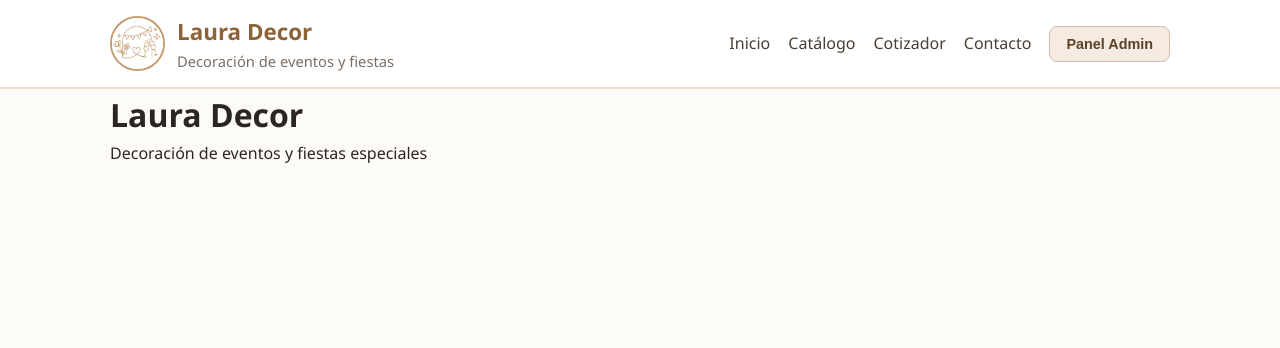
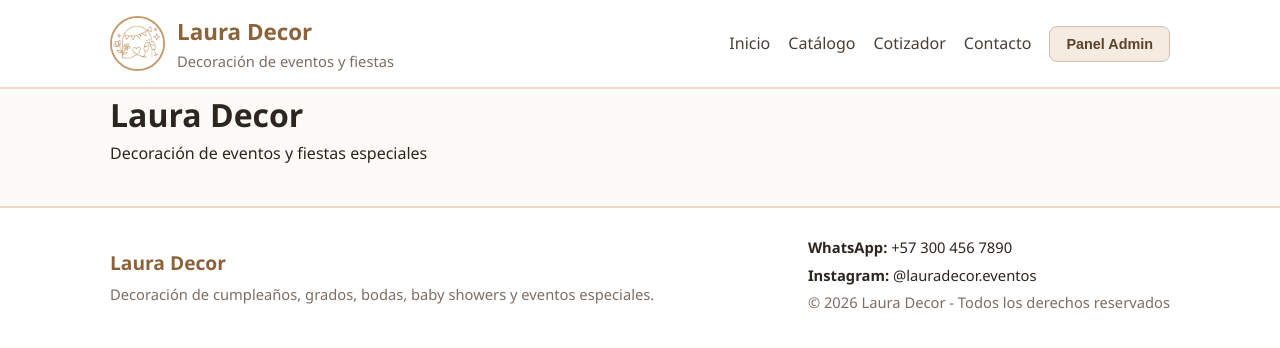
Before and after one commit to luvergaraladeuth/laura-decor, a React (Vite) app: page / in a window 1280 px wide. Shown: the top 348 px of the page. Built offline with nearby package versions, Linux system fonts and the light colour scheme.

Commit message:
feat: componente footer con datos de contacto

```diff
--- a/src/App.jsx
+++ b/src/App.jsx
@@ -1,5 +1,6 @@
 import { useState } from 'react'
 import Header from './components/Header.jsx'
+import Footer from './components/Footer.jsx'
 
 export default function App() {
   const [mostrarAdmin, setMostrarAdmin] = useState(false)
@@ -11,6 +12,7 @@ export default function App() {
         <h1>Laura Decor</h1>
         <p>Decoración de eventos y fiestas especiales</p>
       </main>
+      <Footer />
     </div>
   )
 }
--- /dev/null
+++ b/src/components/Footer.jsx
@@ -0,0 +1,20 @@
+export default function Footer() {
+  return (
+    <footer className="footer">
+      <div className="container footer-content">
+        <div>
+          <p className="footer-title">Laura Decor</p>
+          <p className="muted">
+            Decoración de cumpleaños, grados, bodas, baby showers y eventos especiales.
+          </p>
+        </div>
+
+        <div className="footer-info">
+          <p><strong>WhatsApp:</strong> +57 300 456 7890</p>
+          <p><strong>Instagram:</strong> @lauradecor.eventos</p>
+          <p className="muted">© 2026 Laura Decor - Todos los derechos reservados</p>
+        </div>
+      </div>
+    </footer>
+  )
+}
--- a/src/index.css
+++ b/src/index.css
@@ -150,3 +150,31 @@ body {
 .btn-secundario:hover {
   background-color: #e6d5c3;
 }
+
+/* Pie de pagina */
+.footer {
+  background-color: #ffffff;
+  border-top: 2px solid #ecdcc9;
+  padding: 28px 0;
+  margin-top: 40px;
+}
+
+.footer-content {
+  display: flex;
+  justify-content: space-between;
+  align-items: center;
+  flex-wrap: wrap;
+  gap: 20px;
+}
+
+.footer-title {
+  font-size: 1.2rem;
+  font-weight: bold;
+  color: #8c6239;
+  margin-bottom: 4px;
+}
+
+.footer-info p {
+  font-size: 0.92rem;
+  margin-bottom: 4px;
+}
```
